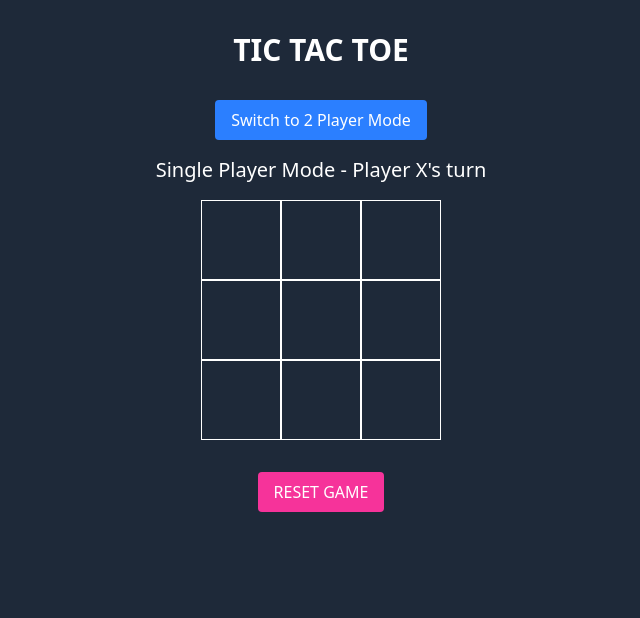
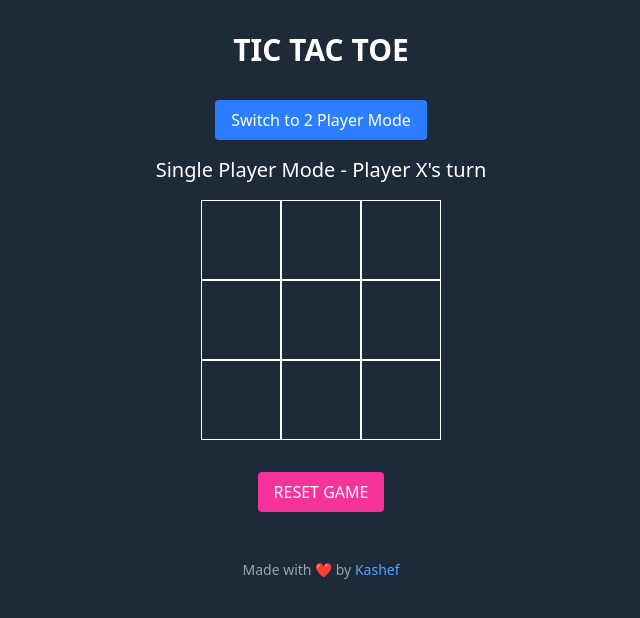
Before and after one commit to Kashef-ir/TicTacToe, a Vue app: page / in a window 1280 px wide. Shown: the top 618 px of the page, without its empty margins (319-959 px from the left). Built offline with nearby package versions, Linux system fonts and the light colour scheme.

Commit message:
Add footer

```diff
--- a/src/App.vue
+++ b/src/App.vue
@@ -48,8 +48,8 @@ const makeAIMove = () => {
     for (let [a, b, c] of lines) {
       const line = [flatBoard[a], flatBoard[b], flatBoard[c]];
       const indices = [a, b, c];
-      const count = line.filter(cell => cell === targetPlayer).length;
-      const emptyIndex = line.findIndex(cell => cell === "");
+      const count = line.filter((cell) => cell === targetPlayer).length;
+      const emptyIndex = line.findIndex((cell) => cell === "");
 
       if (count === 2 && emptyIndex !== -1) {
         const moveIndex = indices[emptyIndex];
@@ -105,7 +105,6 @@ const makeAIMove = () => {
     }
   }
 };
-
 
 const makeMove = (x, y) => {
   if (winner.value || board.value[x][y] !== "") return;
@@ -172,7 +171,7 @@ const resetGame = () => {
         </div>
       </div>
     </div>
-    <h2 v-if="winner" class="text-6xl mb-8 font-bold">
+    <h2 v-if="winner" class="text-3xl mb-8 font-bold">
       Player {{ winner }} wins!
     </h2>
     <button
@@ -181,5 +180,16 @@ const resetGame = () => {
     >
       Reset Game
     </button>
+    <footer class="mt-12 text-center text-gray-400 text-sm">
+      Made with ❤️ by
+      <a
+        href="https://github.com/kashef-ir"
+        target="_blank"
+        rel="noopener noreferrer"
+        class="text-blue-400 hover:underline"
+      >
+        Kashef
+      </a>
+    </footer>
   </main>
 </template>
```
